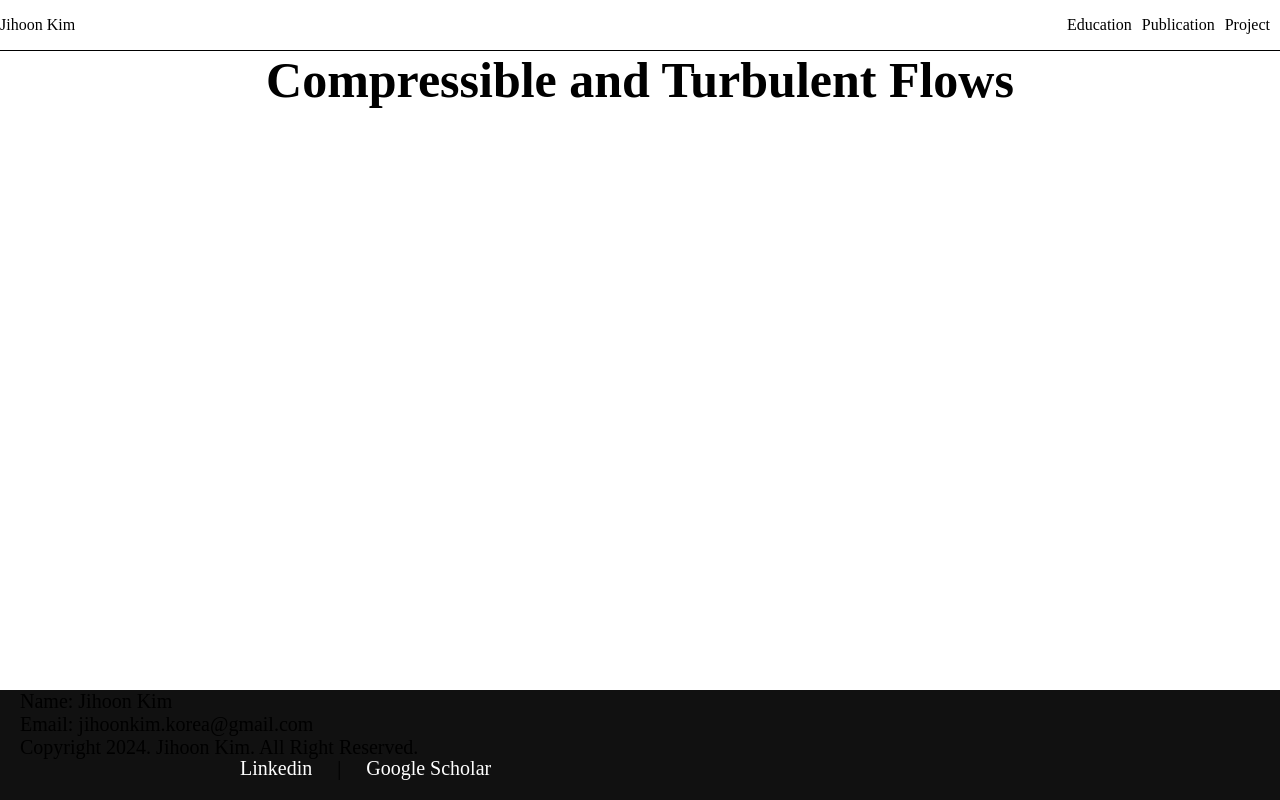
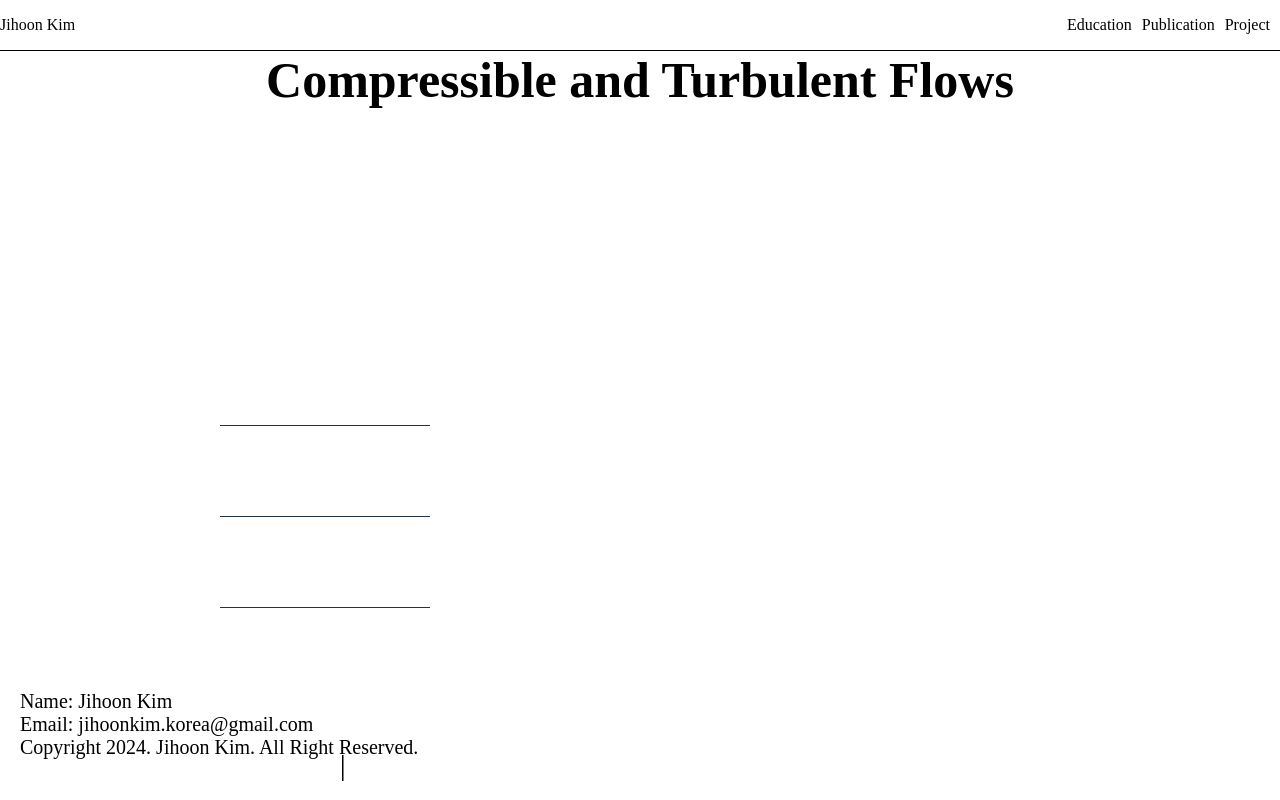
Before and after one commit to JihoonKimKorea/JihoonKimKorea.github.io, a plain HTML site: page index.html in a window 1280 px wide. Drawn offline with Linux system fonts and the light colour scheme; a script that the page names is missing.

Commit message:
Add files via upload

```diff
--- a/style.css
+++ b/style.css
@@ -25,20 +25,30 @@ nav{
     position: absolute;
     bottom: 10px;
     left: 220px;
-    font-size: 20px;
+    font-size: 30px;
 }
 nav li{
-    display: inline;
-    margin-left: 30px;
+    line-height: 3em;
+    border-bottom: 1px solid #223344;
 }
-nav li a{color: white;}
+nav li a{
+    color: white;
+    display: block;
+    text-align: black;
+    font-family: Arial, Helvetica, sans-serif;
+}
+
+nav li a:hover{
+    background-color: white;
+    color: black;
+}
 
 footer{
     width: 100%;
     height: 110px;
     bottom: 0px;
     position: absolute;
-    background-color: #111111;
+    background-color:white;
     font-size: 20px;
 }
 
```
